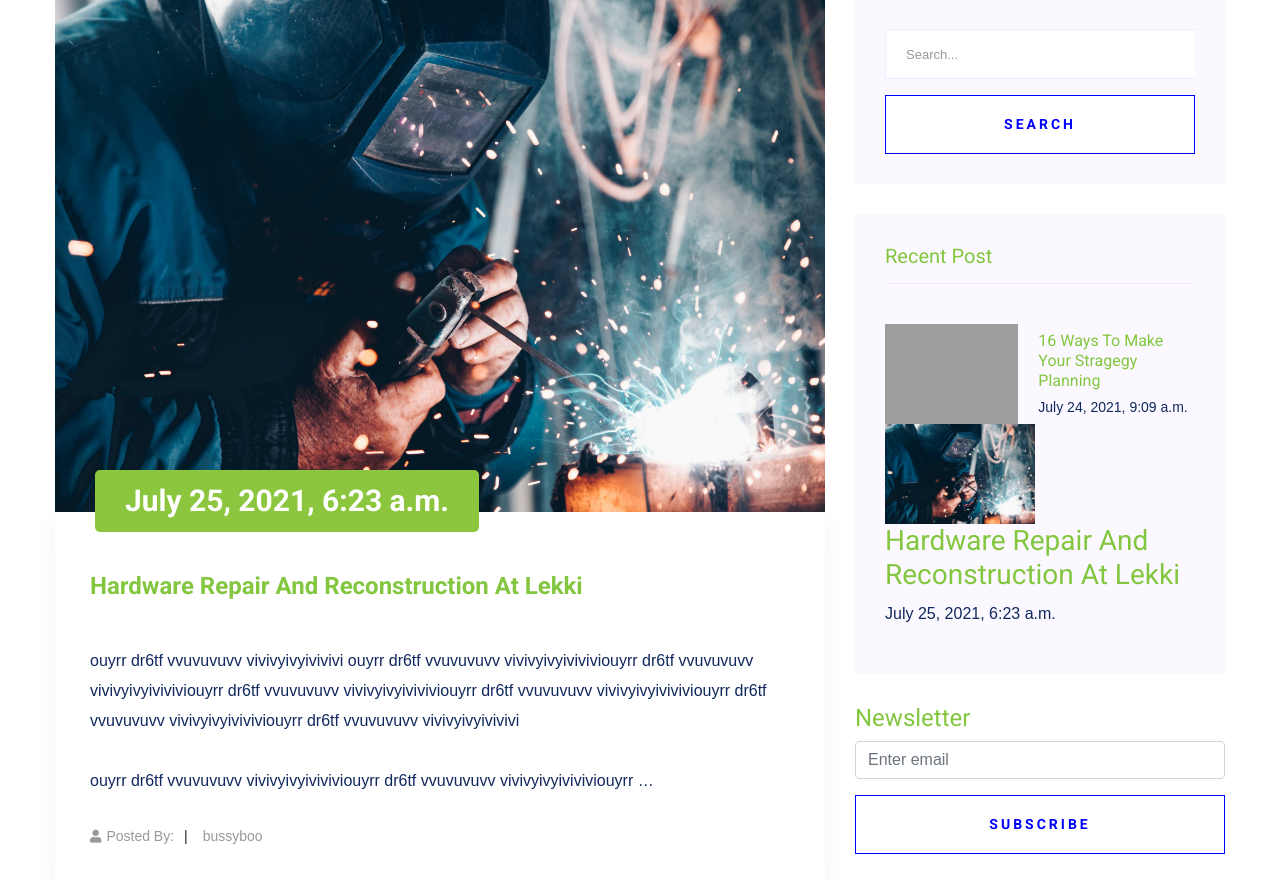
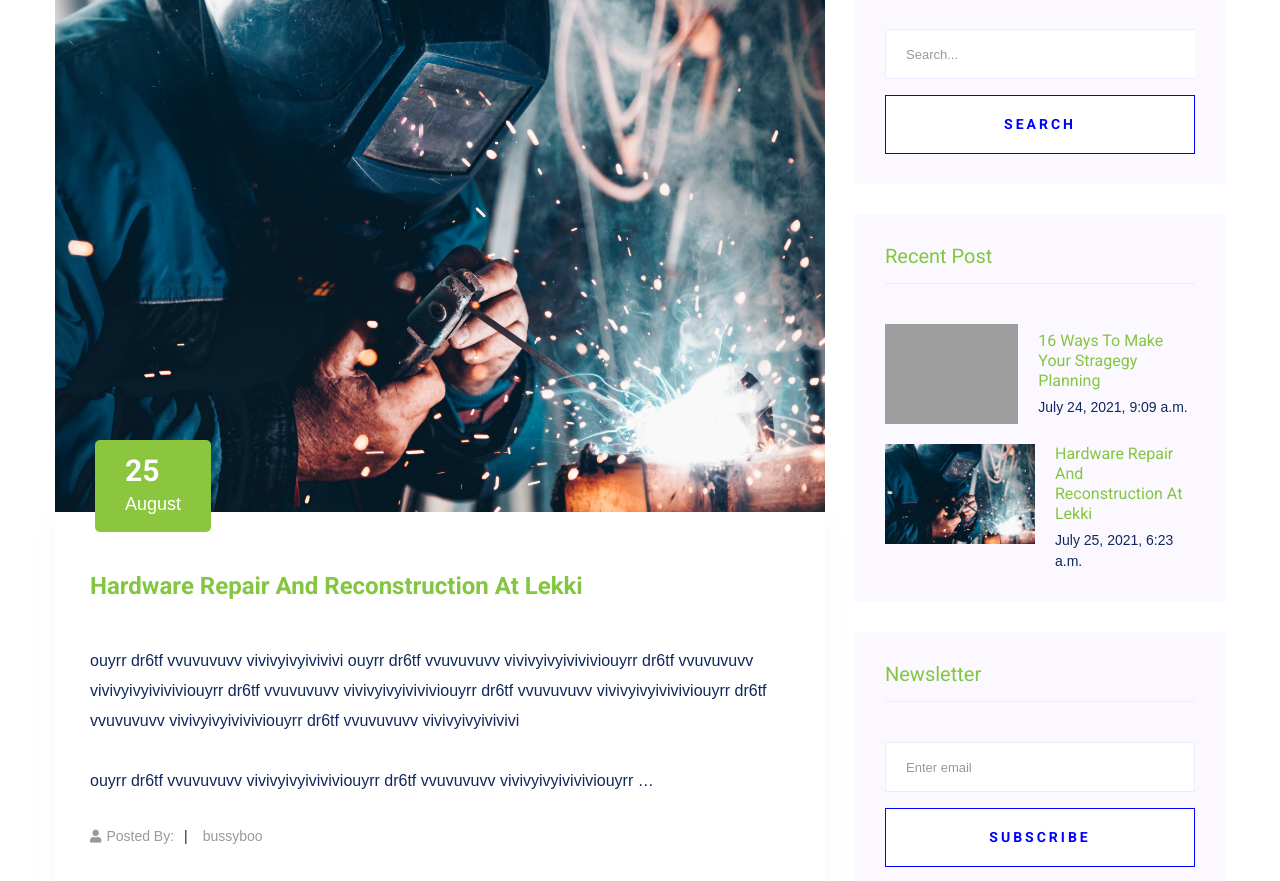
Before and after one commit to Bussyboo98/eaglesbrand, a Django app: page /pages/blog-page/ in a window 1280 px wide. Shown: the part 724-1605 px from the top of the page. Run offline with Django 3.2, Linux system fonts and the light colour scheme; data comes from the database, SQL or seed files in the repository; both versions use the stored data as it was after the commit; some libraries are stand-ins or nearby versions; grey boxes are pictures that could not be loaded.

Commit message:
new commit

```diff
--- a/eaglesbrandapp/models.py
+++ b/eaglesbrandapp/models.py
@@ -8,7 +8,7 @@ from django.core.exceptions import ObjectDoesNotExist
 from django.shortcuts import reverse
 from tinymce import HTMLField
 from fontawesome_5.fields import IconField
-
+import datetime
 
 
 # Create your models here.
@@ -25,7 +25,9 @@ class BlogPost(models.Model):
     author = models.CharField(max_length=50, verbose_name='Posted By')
     pst_image1 = ImageField('Author Image', upload_to='uploads/', blank=True, null=True)
     content1 = models.TextField(verbose_name='Blog Summary', max_length=300,)
-
+    today = datetime.date.today()
+    months = ['zero','January','February','March','April','May','June','July','August','September','October','November','December']
+    current_month = months[today.month]
 
     def __str__(self):
         return self.pst_title
@@ -40,6 +42,10 @@ class BlogPost(models.Model):
     def img1_url(self):
         if self.pst_image1:
             return self.pst_image1.url
+
+    @property
+    def get_comments(self):
+        return self.comments.all()
 
     def get_post_url(self):
         return reverse('eaglesbrandapp:blog_detail', kwargs={
--- a/eaglesbrandapp/urls.py
+++ b/eaglesbrandapp/urls.py
@@ -14,6 +14,6 @@ urlpatterns = [
     path('service_detail-page/<slug:slug>/', views.service_detail, name='service_detail'),
     path('project_detail-page/<slug:slug>/', views.project_detail, name='project_detail'),
     path('search-page/', views.search, name='search'),
-    path('blog-slug/<slug:slug>/', views.blog_detail, name='blog_detail'),
+    path('blog-slug/<int:pk>', views.blog_detail, name='blog_detail'),
 
 ]
--- a/eaglesbrandapp/views.py
+++ b/eaglesbrandapp/views.py
@@ -47,7 +47,7 @@ def project_detail(request, slug):
     return render(request, 'eaglesbrandapp/project_detail.html', {'project': project_post})
 
 def search(request):
-    most_recent = BlogPost.objects.order_by('-created')[:6]
+    most_recent = BlogPost.objects.order_by('created')[:6]
     queryset = BlogPost.objects.all()
     query = request.GET.get('q')
     if query:
@@ -62,17 +62,18 @@ def search(request):
     }
     return render(request, 'eaglesbrandapp/search_results.html', context)
 
-def blog_detail(request, slug):
-    most_recent = BlogPost.objects.order_by('-created')[:6]
-    single_post = BlogPost.objects.get(slug=slug)
-    comments = Comment.objects.filter().order_by('-timestamp')
+def blog_detail(request, pk):
+    most_recent = BlogPost.objects.order_by('created')[:6]
+
+    single_post = get_object_or_404(BlogPost,  pk=pk)
+    comments = Comment.objects.filter(post=pk).order_by('-timestamp')
     if request.method == "POST":
         form = CommentForm(request.POST)
         if form.is_valid():
             comment = form.save(commit=False)
             comment.post = single_post
             comment.save()
-            return redirect('eaglesbrandapp:blog_detail', slug=single_post.slug)
+            return redirect('eaglesbrandapp:blog_detail', pk=single_post.pk)
             single_post = {'form': form, 'most_recent': most_recent,}
     else:
         form = CommentForm()
--- a/templates/eaglesbrandapp/blog.html
+++ b/templates/eaglesbrandapp/blog.html
@@ -29,21 +29,22 @@ Blog
                 <div class="row">
 
                     <div class="col-lg-8 mb-5 mb-lg-0">
-                        {% if post %}
-                        {% for e in post %}
+
                         <div class="blog_left_sidebar">
 
                             <article class="blog_item">
+                                {% if post %}
+                                {% for e in post %}
                                 <div class="blog_item_img">
                                     <img class="card-img rounded-0" src="{{ e.img_url }}" alt="">
                                     <a href="#" class="blog_item_date">
-                                        <h3>{{ e.created }}</h3>
-
+                                        <h3>{{ e.created.day }}</h3>
+                                        <p>{{ e.current_month }}</p>
                                     </a>
                                 </div>
 
                                 <div class="blog_details">
-                                    <a class="d-inline-block" href="{{ e.get_post_url }}">
+                                    <a class="d-inline-block" href="{%url 'eaglesbrandapp:blog_detail' e.id %}">
                                         <h2>{{ e.pst_title}}</h2>
                                     </a>
                                     <p> {{ e.content|safe|truncatewords:30| slice:":400"  }}</p>
@@ -52,7 +53,8 @@ Blog
                                         <li><a href="#"><i></i>{{ e.user }}</a></li>
                                     </ul>
                                 </div>
-
+                                {% endfor %}
+                            {% endif %}
                             </article>
 
 
@@ -77,8 +79,7 @@ Blog
                                 </ul>
                             </nav>
                         </div>
-                        {% endfor %}
-                            {% endif %}
+
                     </div>
                     {% include 'eaglesbrandapp/blog_search.html' %}
                 </div>
--- a/templates/eaglesbrandapp/blog_details.html
+++ b/templates/eaglesbrandapp/blog_details.html
@@ -192,7 +192,7 @@
                      <div class="media align-items-center">
 
                         {% if single %}
-                        <img src="{{ single.img1_url }}" style="min-height: 100px; max-height: 100px; min-width: 200px; max-width: 200px;" alt="">
+                        <img src="{{ single.img1_url }}" style="min-height: 100px; max-height: 100px; min-width: 100px; max-width: 100px;" alt="">
                         <div class="media-body">
 
                               <h2>{{ single.author }}</h2>
--- a/templates/eaglesbrandapp/blog_search.html
+++ b/templates/eaglesbrandapp/blog_search.html
@@ -16,8 +16,9 @@
 
         <aside class="single_sidebar_widget popular_post_widget">
             <h3 class="widget_title">Recent Post</h3>
+            {% for e in most_recent %}
             <div class="media post_item">
-                {% for e in most_recent %}
+
                 <img src="{{ e.img_url }}" style="max-height: 100px; min-height: 100px;" alt="post">
                 <div class="media-body">
                     <a href="blog_details.html">
```
Also changed, not shown: requirements.txt (added, +13 -0 lines), db.sqlite3, media/_versions/EAGLESBRAND-INTEGRATED-ENGINEERING-SOLUTIONS-LTD.-LOGO_1_admin_thumbnail.png (added), media/_versions/christopher-burns-Wiu3w-99tNg-unsplash_OIH47uY_admin_thumbnail.jpg (added), media/_versions/christopher-burns-Wiu3w-99tNg-unsplash_admin_thumbnail.jpg (added), media/_versions/cytonn-photography-n95VMLxqM2I-unsplash_admin_thumbnail.jpg (added), media/_versions/cytonn-photography-n95VMLxqM2I-unsplash_sdlPist_admin_thumbnail.jpg (added), media/_versions/sam-loyd-qy27JnsH9sU-unsplash_60ld7s5_admin_thumbnail.jpg (added), media/_versions/sam-loyd-qy27JnsH9sU-unsplash_admin_thumbnail.jpg (added), media/_versions/taylor-grote-UiVe5QvOhao-unsplash_admin_thumbnail.jpg (added), media/uploads/christopher-burns-Wiu3w-99tNg-unsplash_I8sasS1.jpg (added), media/uploads/solen-feyissa-2shoax8yolA-unsplash.jpg (added).
